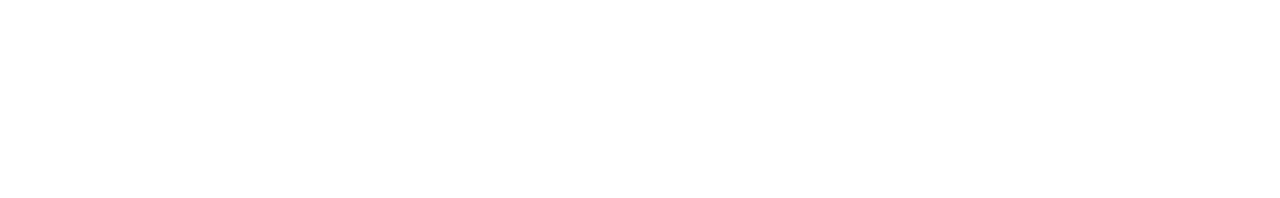
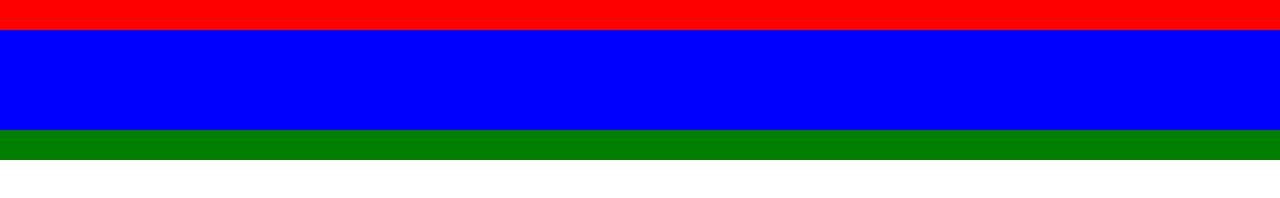
Before and after one commit to Murapyon3286/My-PrivacyPolicy, a plain HTML site: page index.html in a window 1280 px wide. Drawn offline with Linux system fonts and the light colour scheme; files that its build step writes are made by us from their sources.

Commit message:
区画分け

```diff
--- a/css/style.css
+++ b/css/style.css
@@ -1,12 +1,22 @@
+* {
+  margin: 0px;
+  /* margin-right: 5%;
+  margin-left: 5%; */
+  padding: 0px;
+  box-sizing: border-box;
+}
+
 header {
-  height: 100%;
+  height: 30px;
   background-color: red;
 }
 
 main {
+  height: 100px;
   background-color: blue;
 }
 
 footer {
+  height: 30px;
   background-color: green;
 }
--- a/index.html
+++ b/index.html
@@ -4,7 +4,7 @@
   <meta charset="UTF-8">
   <meta name="viewport" content="width=device-width, initial-scale=1.0">
   <title>プライバシーポリシー</title>
-  <link rel="stylesheet" href="style.css">
+  <link rel="stylesheet" href="./css/style.css">
 </head>
 <body>
   <header>
```
